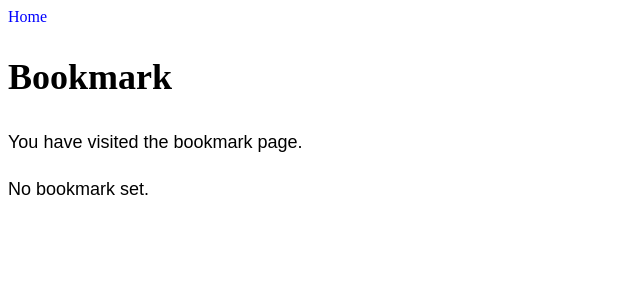
After one commit to aluisrios/CPSC-491-FSAH-Project, a PHP site: page /page8.html in a window 1280 px wide. The commit adds this page. Shown: the top 300 px of the page, without its empty margins (0-640 px from the left). Run offline with PHP 8.4, Linux system fonts and the light colour scheme.

Commit message:
submission

```diff
--- a/491-FSAH/CSS/styles.css
+++ b/491-FSAH/CSS/styles.css
@@ -71,7 +71,7 @@
 /* Styles for the search bar and button */
 .search-container {
     position: relative;
-    right: 700px;
+    right: 550px;
     display: flex;
     justify-content: center;
     margin-bottom: 20px;
@@ -81,7 +81,7 @@
     padding: 10px;
     font-size: 16px;
     border: 1px solid #ccc;
-    width: 200px;
+    width: 300px;
 }
 
 button {
--- a/491-FSAH/index.php
+++ b/491-FSAH/index.php
@@ -36,7 +36,7 @@
         <div class="close-button" onclick="closeSidePanel()">×</div>
         <a href="profile.php" class="Panelbubble-button" data-name="profile">Profile</a>
         <a href="supportPage.html" class="Panelbubble-button" data-name="Support">Support</a>
-        <a href="page8.php" class="Panelbubble-button" data-name="Bookmark">Bookmark</a>
+        <a href="page8.html" class="Panelbubble-button" data-name="Bookmark">Bookmark</a>
         <a href="page9.html" class="Panelbubble-button" data-name="Filter">Filter</a>
 
     </div>
--- /dev/null
+++ b/491-FSAH/page8.html
@@ -0,0 +1,38 @@
+<!DOCTYPE html>
+<html lang="en">
+<head>
+    <meta charset="UTF-8">
+    <meta name="viewport" content="width=device-width, initial-scale=1.0">
+    <link rel="stylesheet" href="CSS/Pages.css">
+    <title>Bookmark Confirmation</title>
+    <script>
+        function checkBookmark() {
+            if (localStorage.getItem('bookmarked') === 'true') {
+                document.getElementById('backLink').innerHTML = `
+                    <p>Click <a href="page1.html">here</a> to return to Cal Grant A</p>
+                    <button onclick="deleteBookmark()">Delete Bookmark</button>
+                `;
+            } else {
+                document.getElementById('backLink').innerHTML = '<p>No bookmark set.</p>';
+            }
+        }
+
+        function deleteBookmark() {
+            localStorage.removeItem('bookmarked');
+            checkBookmark(); // Update the display after deleting the bookmark
+        }
+    </script>
+</head>
+<body onload="checkBookmark()">
+    <a href="index.php">Home</a>
+
+    <div class="pages">
+        <h2 class="title">Bookmark</h2>
+
+        <div class="Para">
+            <p>You have visited the bookmark page.</p>
+            <div id="backLink"></div>
+        </div>
+    </div>
+</body>
+</html>
```
Also changed, not shown: 491-FSAH/page1.html (+11 -13 lines), 491-FSAH/page8.php (deleted, +0 -21 lines).
